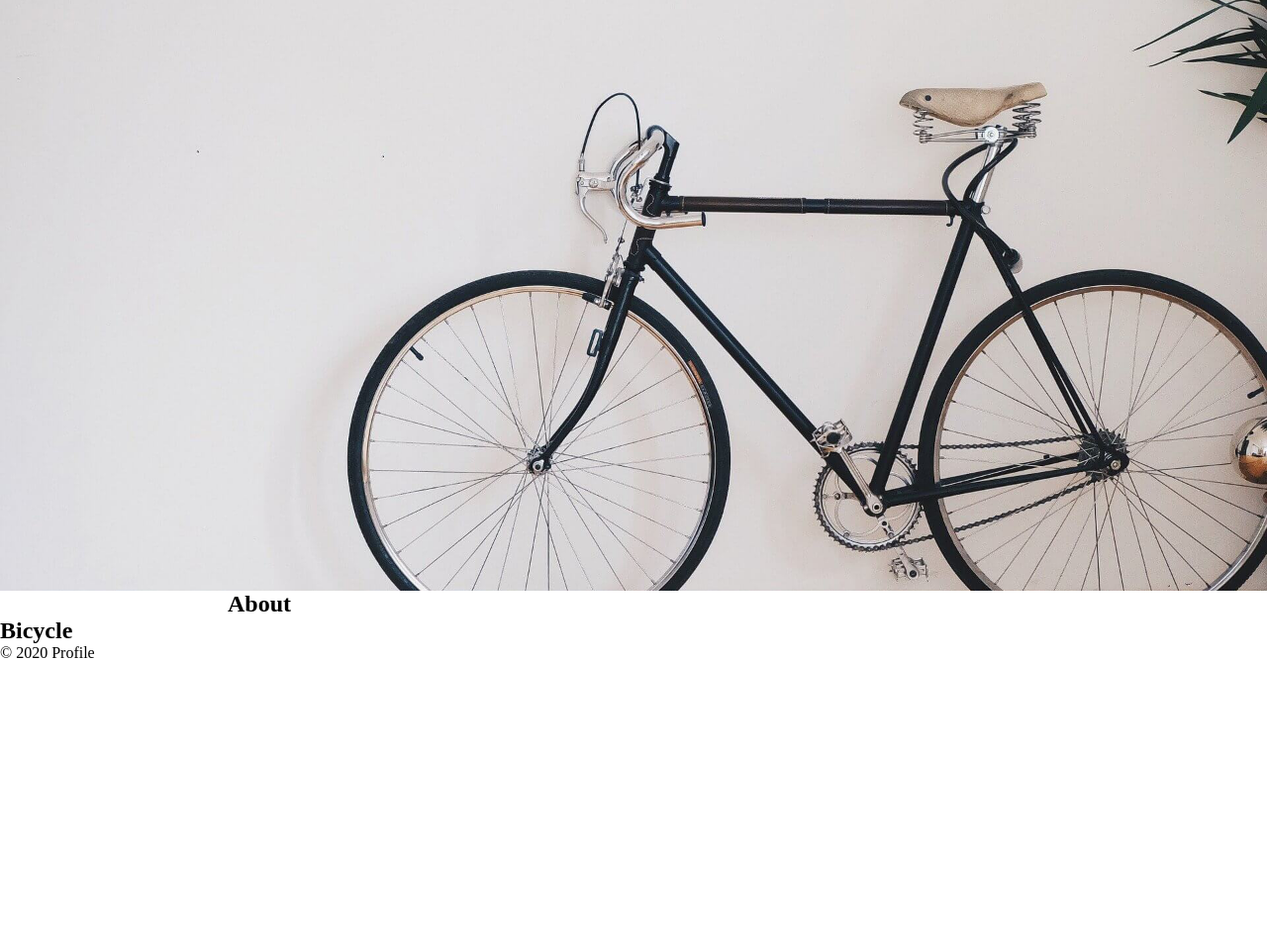
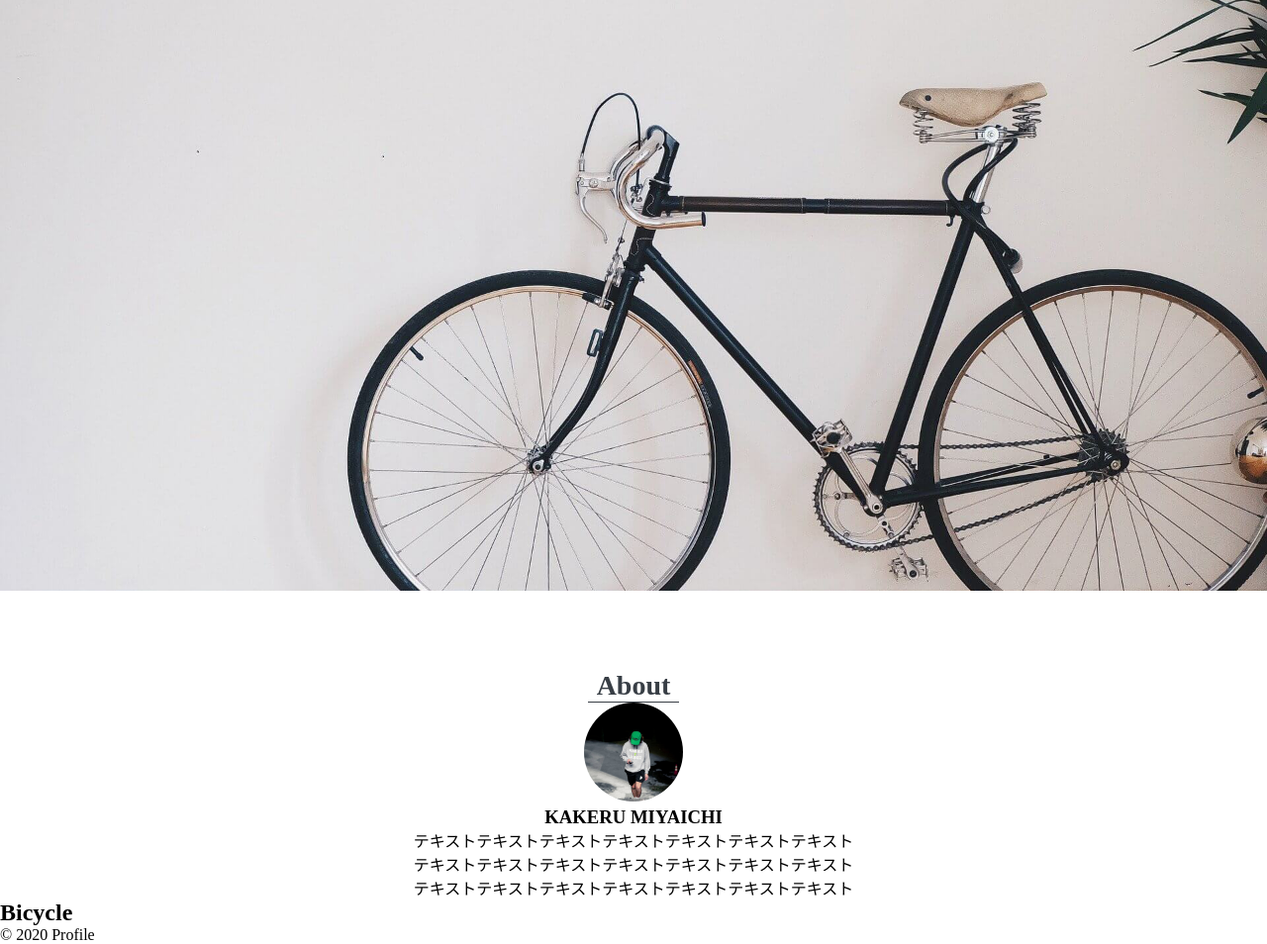
Before and after one commit to yasuta773/profile-dummy, a plain HTML site: page index.html in a window 1280 px wide. Shown: the part 84-1038 px from the top of the page at 99% size. Before the commit the page ends 800 px from the top, so only its background shows below. Drawn offline with Linux system fonts and the light colour scheme; files whose address does not match are found by name.

Commit message:
about-wrapper

```diff
--- a/css/style.css
+++ b/css/style.css
@@ -37,7 +37,16 @@ li{
 
 /* about-wrapperここから */
 .about-wrapper{
-
+    text-align: center;
+}
+.about-wrapper h2{
+    display: inline-block;
+    width: 92px;
+    color: #383E45;
+    font-size: 28px;
+    font-weight: bold;
+    border-bottom: 1px solid #383E45;
+    margin-top: 80px;
 }
 /* about-wrapperここまで */
 
--- a/index.html
+++ b/index.html
@@ -26,11 +26,16 @@
  <section class="about-wrapper">
      <div class="container">
         <h2>About</h2>
+        <h3><img src="images/about.png" alt="about"></h3>
+        <h3>KAKERU MIYAICHI</h3>
+        <p>テキストテキストテキストテキストテキストテキストテキスト
+        <br>テキストテキストテキストテキストテキストテキストテキスト
+        <br>テキストテキストテキストテキストテキストテキストテキスト
+        </p>
      </div>
  </section>
  <section class="bicycle-wrapper">
      <h2>Bicycle</h2>
-     <p></p>
  </section>
  <footer>
     <p>&copy; 2020 Profile</p>
```
Also changed, not shown: images/about.png (added).
